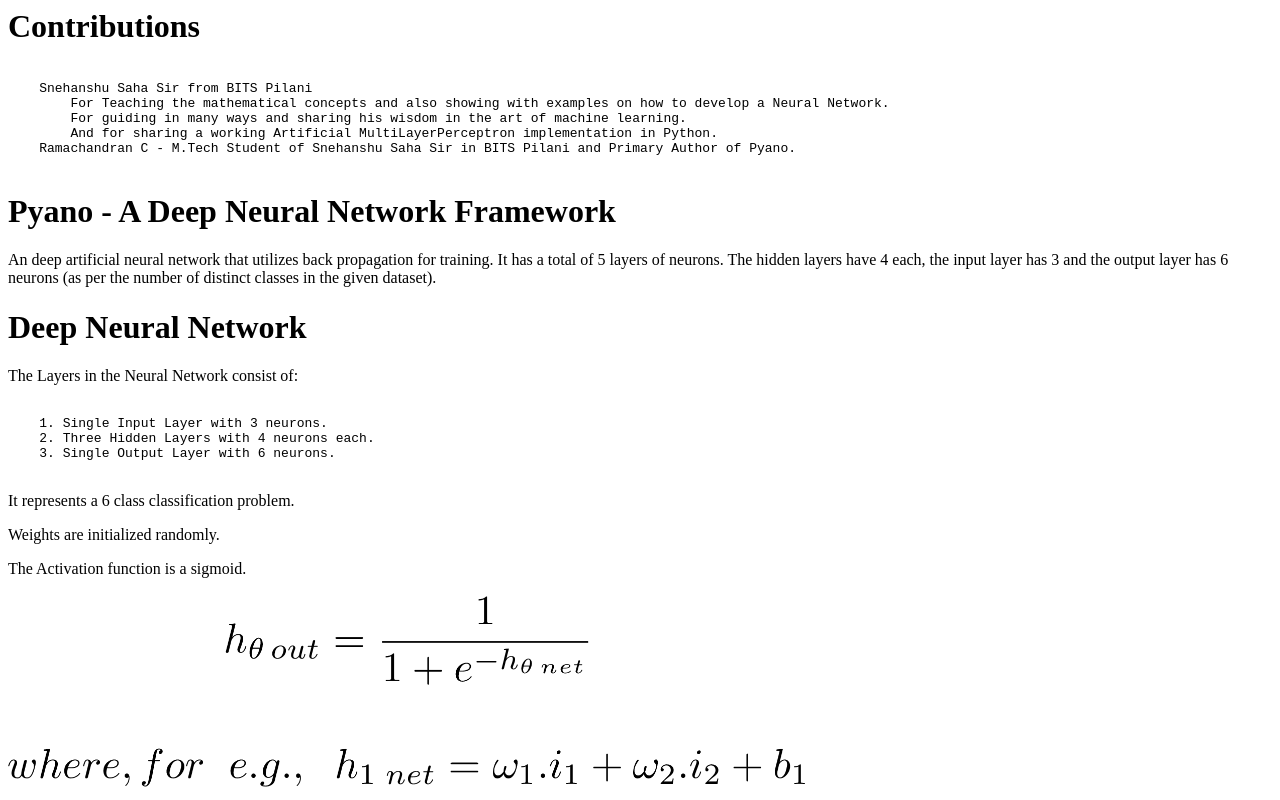
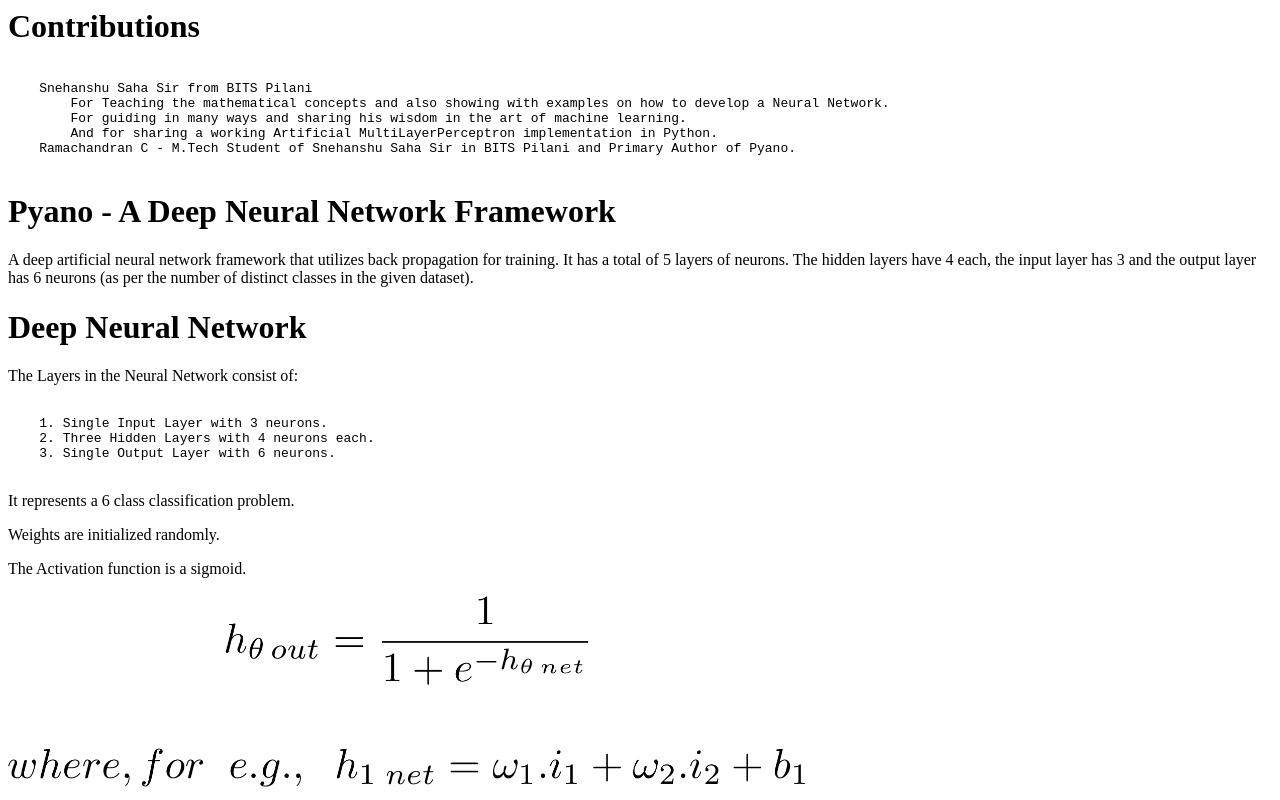
Before and after one commit to RamBITS-AI/ArtificialNeuralNetwork, a plain HTML site: page index.html in a window 1280 px wide. Shown: the top 800 px of the page. Drawn offline with Linux system fonts and the light colour scheme.

Commit message:
Update index.html

```diff
--- a/index.html
+++ b/index.html
@@ -9,7 +9,7 @@
         <span class="hljs-keyword">And</span> <span class="hljs-keyword">for</span> sharing a working Artificial MultiLayerPerceptron <span class="hljs-keyword">implementation</span> <span class="hljs-keyword">in</span> Python.
     Ramachandran C - M.Tech Student <span class="hljs-keyword">of</span> Snehanshu Saha Sir <span class="hljs-keyword">in</span> BITS Pilani <span class="hljs-keyword">and</span> Primary Author <span class="hljs-keyword">of</span> Pyano.
     </code></pre><h1 id="pyano-a-deep-neural-network-framework">Pyano - A Deep Neural Network Framework</h1>
-    <p>An deep artificial neural network that utilizes back propagation for training. It has a total of 5  layers of neurons. The hidden layers have 4 each, the input layer has 3 and the output layer has 6 neurons (as per the number of distinct classes in the given dataset).</p>
+    <p>A deep artificial neural network framework that utilizes back propagation for training. It has a total of 5  layers of neurons. The hidden layers have 4 each, the input layer has 3 and the output layer has 6 neurons (as per the number of distinct classes in the given dataset).</p>
     <h1 id="deep-neural-network">Deep Neural Network</h1>
     <p>The Layers in the Neural Network consist of:  </p>
     <pre><code>
```
